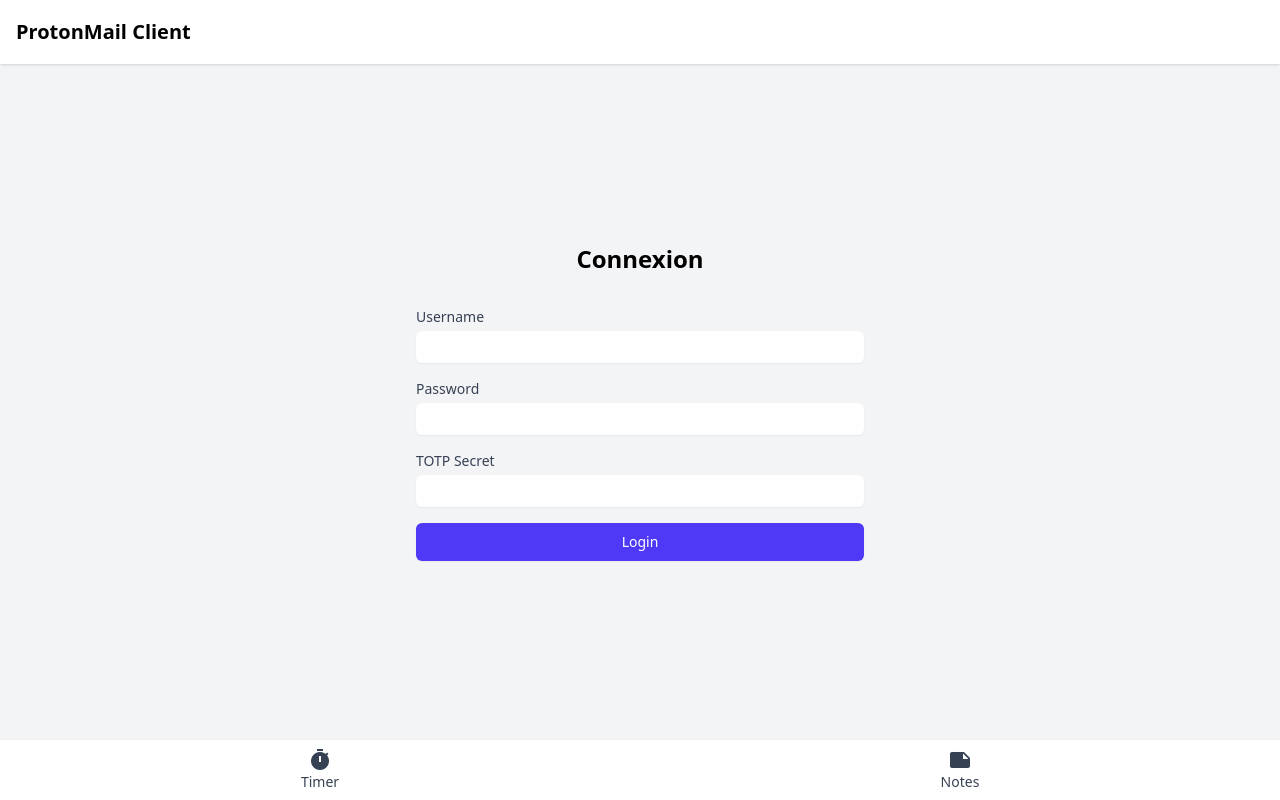
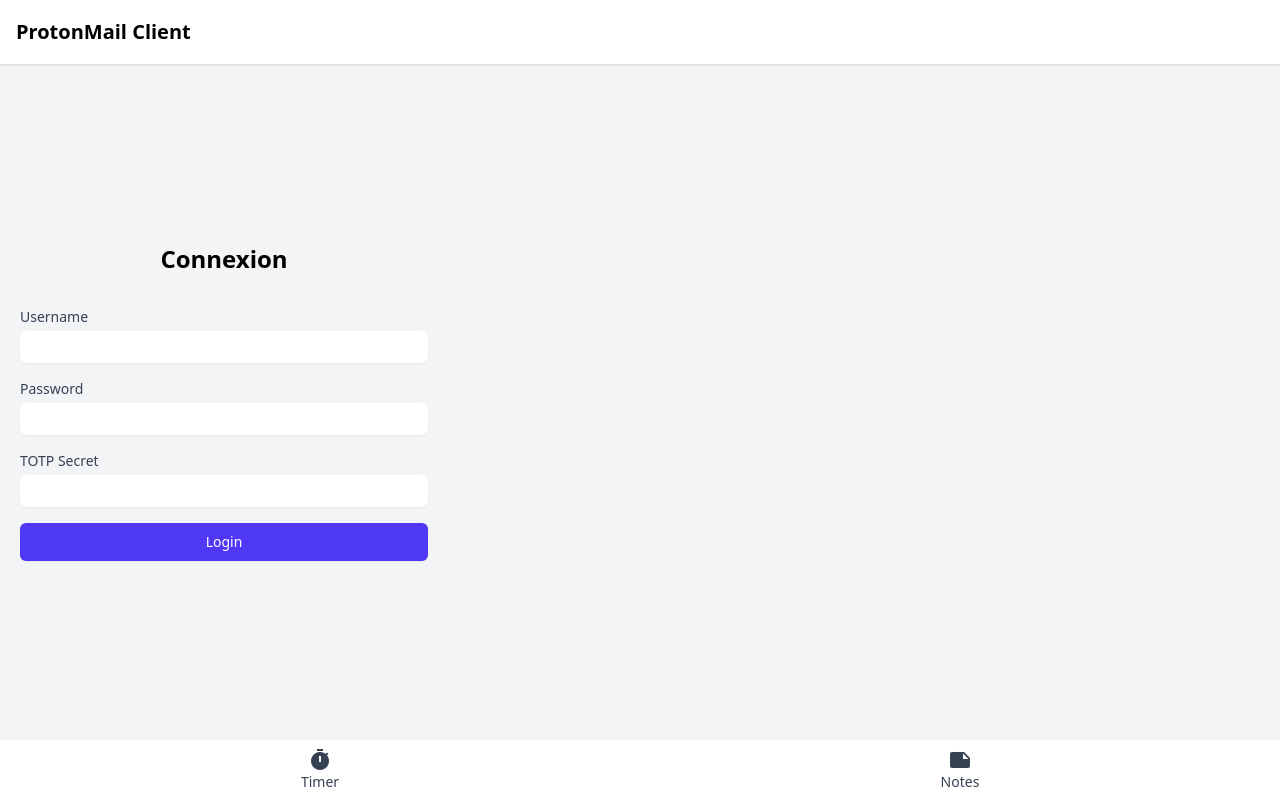
Before and after one commit to RealAlphabet/go-protonmail-cli, a Vue app in the folder web-server/: page / in a window 1280 px wide. Built offline with nearby package versions, Linux system fonts and the light colour scheme.

Commit message:
style: improve layout and spacing in Timer and App components

```diff
--- a/web-server/src/App.vue
+++ b/web-server/src/App.vue
@@ -1,5 +1,5 @@
 <template>
-  <div class="min-h-screen flex flex-col bg-gray-100">
+  <div class="h-screen flex flex-col bg-gray-100">
     <nav class="bg-white shadow">
       <div class="container mx-auto px-4">
         <div class="flex justify-between items-center h-16">
@@ -10,14 +10,14 @@
       </div>
     </nav>
 
-    <div class="container m-auto px-4">
+    <div class="flex flex-col flex-1 overflow-auto">
       <template v-if="page === 'timer'">
         <Timer />
       </template>
       <Notes v-else-if="page === 'notes'" />
       <template v-else>
         <template v-if="!authStore.sessionId">
-          <div class="max-w-md mx-auto">
+          <div class="max-w-md my-auto p-5">
             <h2 class="text-2xl font-bold text-center mb-8">Connexion</h2>
             <LoginForm />
           </div>
--- a/web-server/src/components/Timer.vue
+++ b/web-server/src/components/Timer.vue
@@ -199,8 +199,8 @@
 .timer-container {
   max-width: 600px;
   width: 100%;
-  margin: 1rem auto;
-  padding: 0.5rem;
+  margin: auto;
+  padding: 1rem;
 }
 
 .main-timer {
@@ -241,7 +241,7 @@
   left: 50%;
   transform: translateX(-50%);
   display: flex;
-  gap: 1rem;
+  gap: 0 .5rem;
   justify-content: center;
   flex-wrap: wrap;
 }
```
